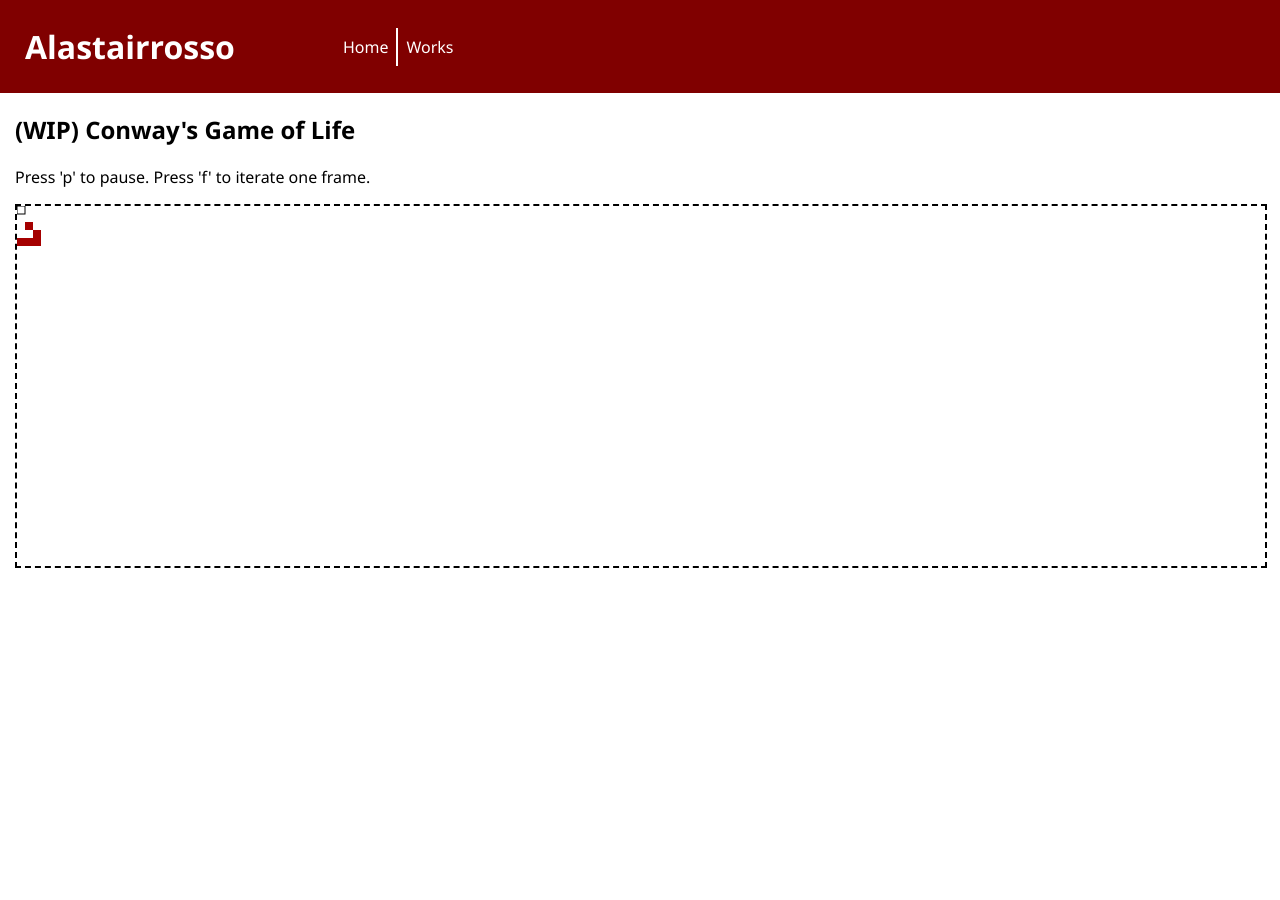
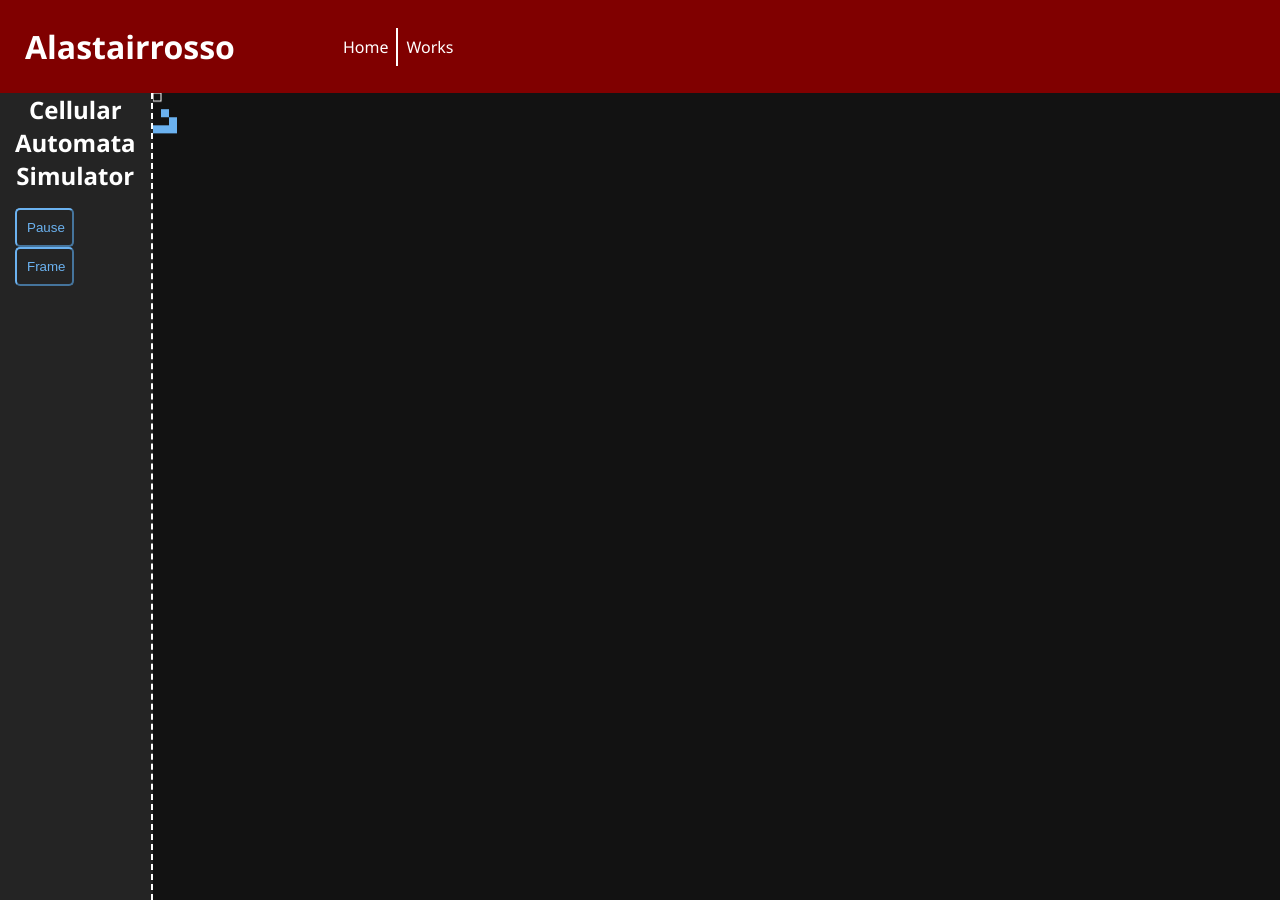
Before and after one commit to alastairrosso/alastairrosso.github.io, a Jekyll site: the page built from works/work_1/work_1.html, in a window 1280 px wide. Built offline with Jekyll 4.4.1, drawn with Linux system fonts in a browser that asks for light colours.

Commit message:
Make cell automata project page look better, stretch out canvas

```diff
--- a/_sass/main.scss
+++ b/_sass/main.scss
@@ -14,6 +14,11 @@ html, body {
     font-family: 'Segoe UI', sans-serif;
     height: 100%;
     margin: 0px;
+}
+
+body {
+    display: flex;
+    flex-direction: column;
 }
 
 #site-header {
--- /dev/null
+++ b/works/work_1/work_1.css
@@ -0,0 +1,40 @@
+#work {
+    color: white;
+    display: flex;
+    height: 100%;
+}
+
+#work-section {
+    background-color: #242424;
+    height: 100%;
+}
+
+#work-options {
+    border-right-width: 2px;
+    border-right-style: dashed;
+    height: 100%;
+    width: 25%;
+    padding-left: 15px;
+    padding-right: 15px;
+}
+
+#work-title {
+    font-size: 24px;
+    margin-top: 0px;
+    text-align: center;
+}
+
+#myCanvas {
+    background-color: #121212;
+    height: 100%;
+    width: 100%;
+}
+
+.work-button {
+    background-color: transparent;
+    border-color: #6bb2f0;
+    border-radius: 5px;
+    color: #6bb2f0;
+    padding: 10px;
+    width: 49%;
+}
--- a/works/work_1/work_1.html
+++ b/works/work_1/work_1.html
@@ -2,17 +2,21 @@
 title: Cellular Automata
 ---
 
-<style>
-    #work {
-        margin: 15px;
-    }
-</style>
+<link rel="stylesheet" href="work_1.css">
 
-<div id="work">
-    <h2>(WIP) Conway's Game of Life</h2>
-    <p>Press 'p' to pause. Press 'f' to iterate one frame.</p>
+<div id="work-section">
+    <div id="work">
+        <div id="work-options">
+            <h1 id="work-title">Cellular Automata Simulator</h1>
 
-    <canvas id="myCanvas" style="border: 2px; border-style: dashed;"></canvas>
+            <!-- <p>Press 'p' to pause. Press 'f' to iterate one frame.</p> -->
 
-    <script src="work_1.js"></script>
+            <button class="work-button" onclick="togglePause();">Pause</button>
+            <button class="work-button" onclick="toggleFrame();">Frame</button>
+        </div>
+
+        <canvas id="myCanvas"></canvas>
+    </div>
 </div>
+
+<script src="work_1.js"></script>
--- a/works/work_1/work_1.js
+++ b/works/work_1/work_1.js
@@ -6,10 +6,19 @@ const cnvTop = cnv.getBoundingClientRect().top;
 const cnvLeft = cnv.getBoundingClientRect().left;
 
 const cellSize = 8;
-cnv.width = workWindow.width - (workWindow.width % cellSize);
-cnv.height = 45 * cellSize;
+
+const workOptions = document.getElementById("work-options").getBoundingClientRect();
+const canvWidth = cnv.offsetWidth;
+cnv.width = canvWidth - (canvWidth % cellSize);
+
+const siteHeader = document.getElementById("site-header").getBoundingClientRect();
+const canvHeight = cnv.offsetHeight;
+cnv.height = canvHeight - (canvHeight % cellSize); // 45 * cellSize;
+
 const cellRows = cnv.width / cellSize;
 const cellCols = cnv.height / cellSize;
+
+// window.addEventListener("resize", (event) => {});
 
 let paused = true;
 
@@ -20,13 +29,18 @@ let grid = emptyGrid();
 let gridX = 0;
 let gridY = 0;
 
-ctx.fillStyle = "#a50000";
+ctx.fillStyle = "#6bb2f0"; //"#a50000";
 
 function togglePause() {
     paused = !paused;
     if (!paused) {
         update();
     }
+}
+
+function toggleFrame() {
+    simulate();
+    render();
 }
 
 function render() {
@@ -93,8 +107,7 @@ document.addEventListener('keydown', event => {
             togglePause();
             break;
         case 'f':
-            simulate();
-            render();
+            toggleFrame();
             break;
     }
 });
@@ -114,6 +127,7 @@ document.addEventListener('mousemove', event => {
 });
 
 function drawBrush(gridX, gridY) {
+    ctx.strokeStyle = "#ffffff";
     ctx.strokeRect(gridX, gridY, cellSize, cellSize);
 }
 
```
